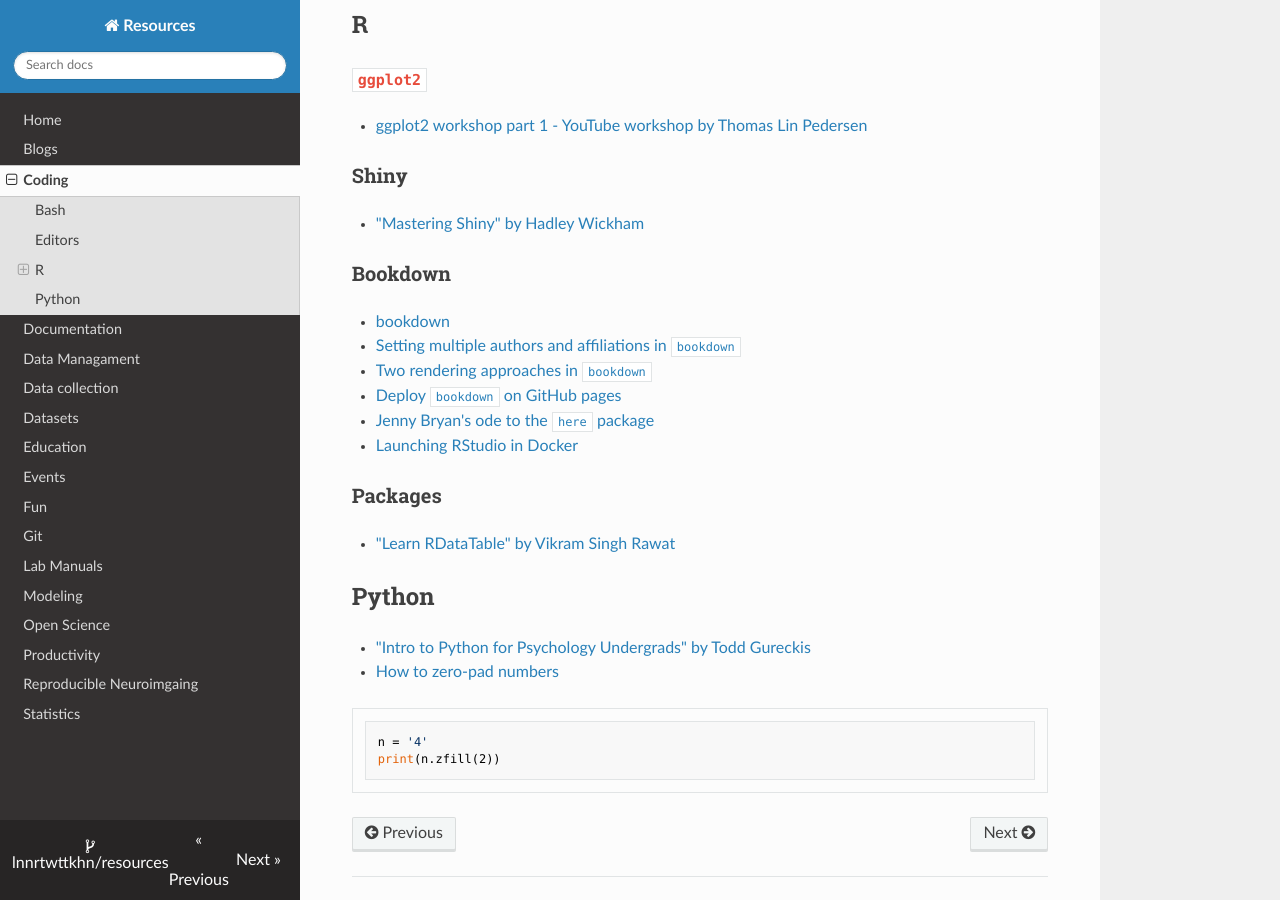
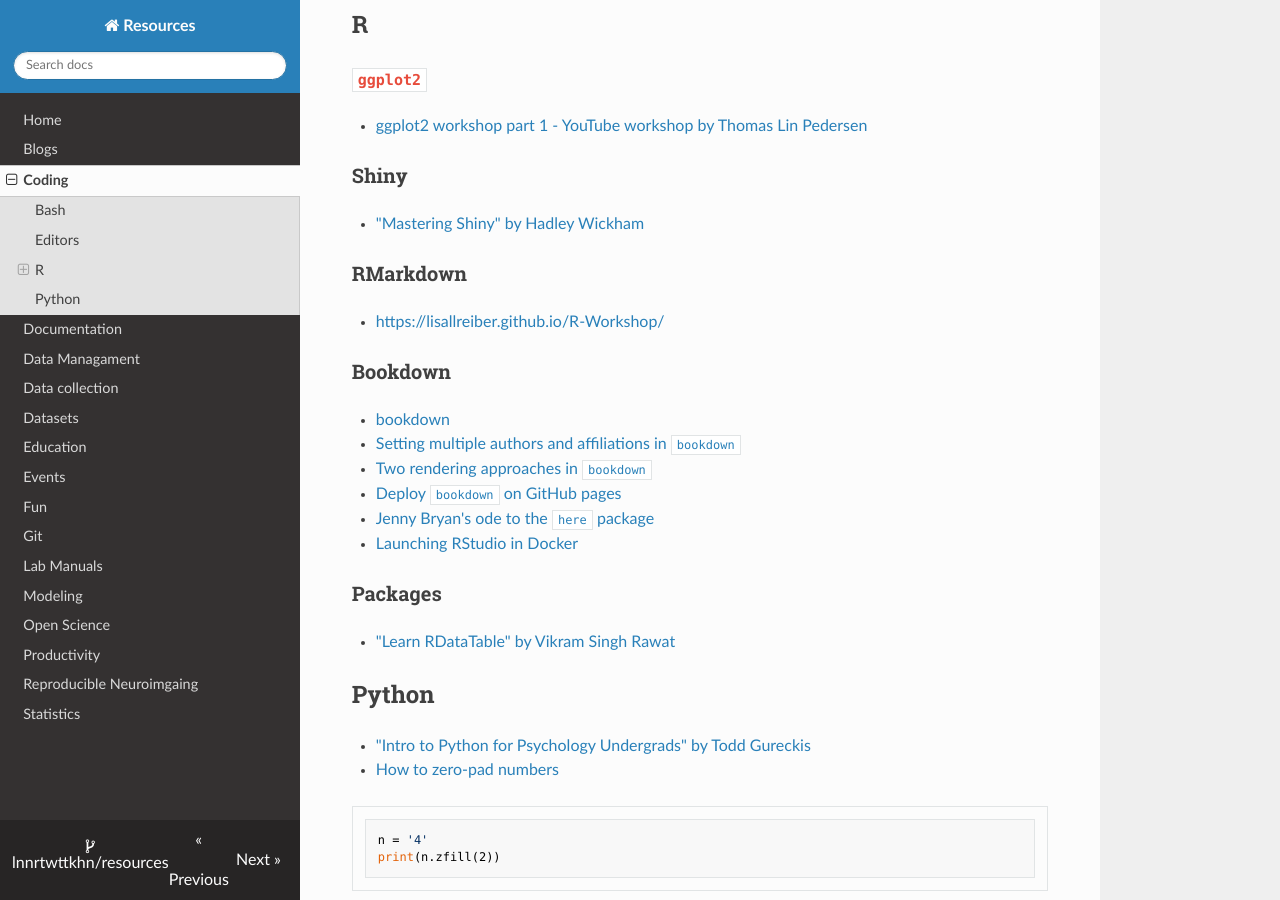
Before and after one commit to lnnrtwttkhn/resources, an MkDocs documentation site: the page built from docs/coding.md, in a window 1280 px wide and 900 px high, scrolled down 409 px. Built offline with MkDocs 1.6.1, drawn with Linux system fonts in a browser that asks for light colours; nearby versions of some CDN libraries.

Commit message:
add lisa reiber's r workshop to coding

```diff
--- a/docs/coding.md
+++ b/docs/coding.md
@@ -19,6 +19,10 @@
 ### Shiny
 
 - ["Mastering Shiny" by Hadley Wickham](https://mastering-shiny.org/)
+
+### RMarkdown
+
+- https://lisallreiber.github.io/R-Workshop/
 
 ### Bookdown
 
```
